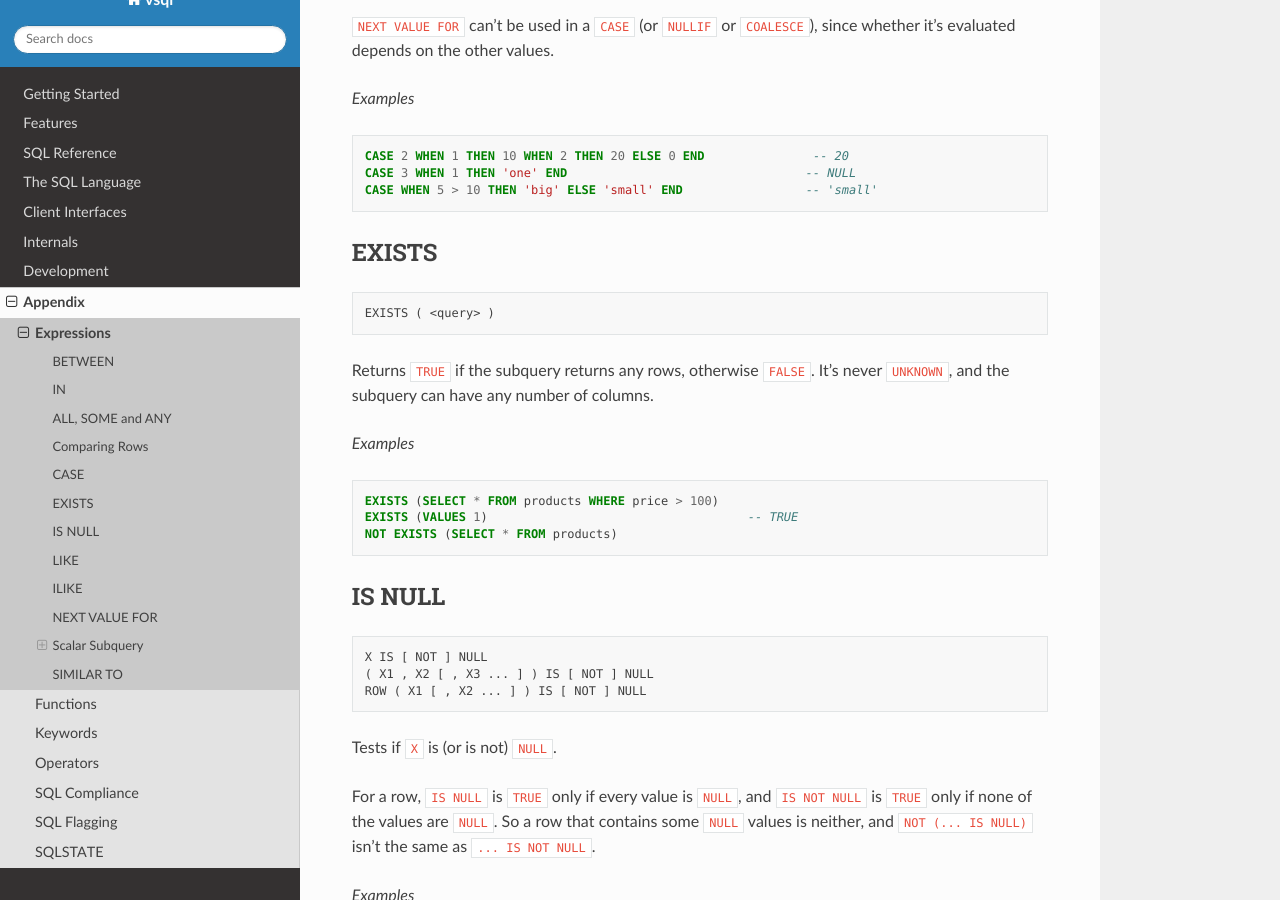
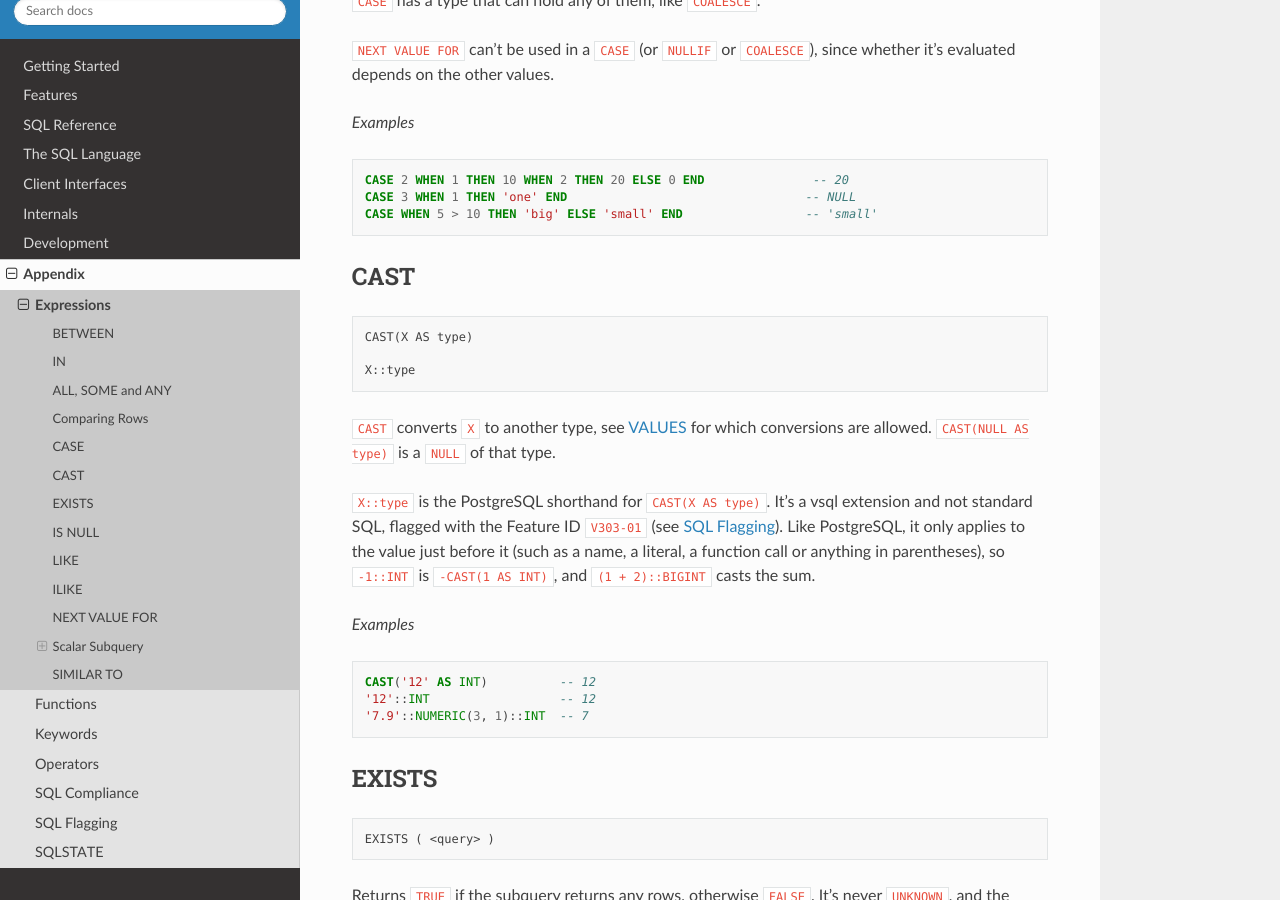
Before and after one commit to elliotchance/vsql, a Sphinx documentation site: the page built from docs/expressions.rst, in a window 1280 px wide and 900 px high, scrolled down 3257 px. Built offline with Sphinx 7.4.7 and the Read the Docs theme 3.1.0, drawn with Linux system fonts in a browser that asks for light colours.

Commit message:
language: Add x::type as a shorthand for CAST (#1489)
The PostgreSQL cast operator now works anywhere, not just from vsql server.
x::type is CAST(x AS type) for the value expression primary before it (so
-1::INT is -CAST(1 AS INT)), and NULL::type is a NULL of that type. It's a
vsql extension, flagged as V303-01.

The server no longer has to find the operand of a cast and rewrite it as a
CAST. It only changes the PostgreSQL type after "::" (such as int8) into an
SQL type.

Co-authored-by: Claude Opus 5.5 <noreply@anthropic.com>

```diff
--- a/docs/expressions.rst
+++ b/docs/expressions.rst
@@ -159,6 +159,32 @@ since whether it's evaluated depends on the other values.
   CASE 2 WHEN 1 THEN 10 WHEN 2 THEN 20 ELSE 0 END               -- 20
   CASE 3 WHEN 1 THEN 'one' END                                 -- NULL
   CASE WHEN 5 > 10 THEN 'big' ELSE 'small' END                 -- 'small'
+
+CAST
+----
+
+.. code-block:: text
+
+  CAST(X AS type)
+
+  X::type
+
+``CAST`` converts ``X`` to another type, see :doc:`values` for which
+conversions are allowed. ``CAST(NULL AS type)`` is a ``NULL`` of that type.
+
+``X::type`` is the PostgreSQL shorthand for ``CAST(X AS type)``. It's a vsql
+extension and not standard SQL, flagged with the Feature ID ``V303-01`` (see
+:doc:`sql-flagging`). Like PostgreSQL, it only applies to the value just before
+it (such as a name, a literal, a function call or anything in parentheses), so
+``-1::INT`` is ``-CAST(1 AS INT)``, and ``(1 + 2)::BIGINT`` casts the sum.
+
+*Examples*
+
+.. code-block:: sql
+
+  CAST('12' AS INT)          -- 12
+  '12'::INT                  -- 12
+  '7.9'::NUMERIC(3, 1)::INT  -- 7
 
 EXISTS
 ------
--- a/docs/server.rst
+++ b/docs/server.rst
@@ -59,7 +59,8 @@ database), an empty ``pg_type``, ``pg_enum`` and ``pg_proc``, and the
 ``pg_indexes_size()`` functions (there are no comments, and the sizes are
 ``NULL``). ``vsql server`` also accepts the PostgreSQL syntax that clients use
 in these queries: it removes ``pg_catalog.`` before a name (the catalog is in
-the default schema), runs a cast such as ``reltuples::int8`` as a ``CAST``, and
+the default schema), changes the PostgreSQL type of a cast (``::``, see
+:doc:`expressions`) such as ``reltuples::int8`` into an SQL type (``BIGINT``), and
 runs a ``NULL`` column of a select list (such as ``SELECT NULL AS size``) as a
 ``BIGINT``. Like PostgreSQL, it sends the name of a column in lower case if it
 has no lower case letters, so ``SELECT relname AS name`` has a ``name`` column.
--- a/docs/sql-flagging.rst
+++ b/docs/sql-flagging.rst
@@ -293,6 +293,12 @@ of it. The first digit of ``VXXX`` is the kind of thing that's extended:
    * - ``V302-01``
      - ``ILIKE`` and ``NOT ILIKE`` (a case-insensitive ``LIKE``).
 
+   * - ``V303``
+     - ``CAST`` (see :doc:`expressions`).
+
+   * - ``V303-01``
+     - ``x::type`` instead of ``CAST(x AS type)``.
+
    * - ``V402``
      - Date and time functions (see :doc:`dates-times`).
 
```
Also changed, not shown: 11 other files.
